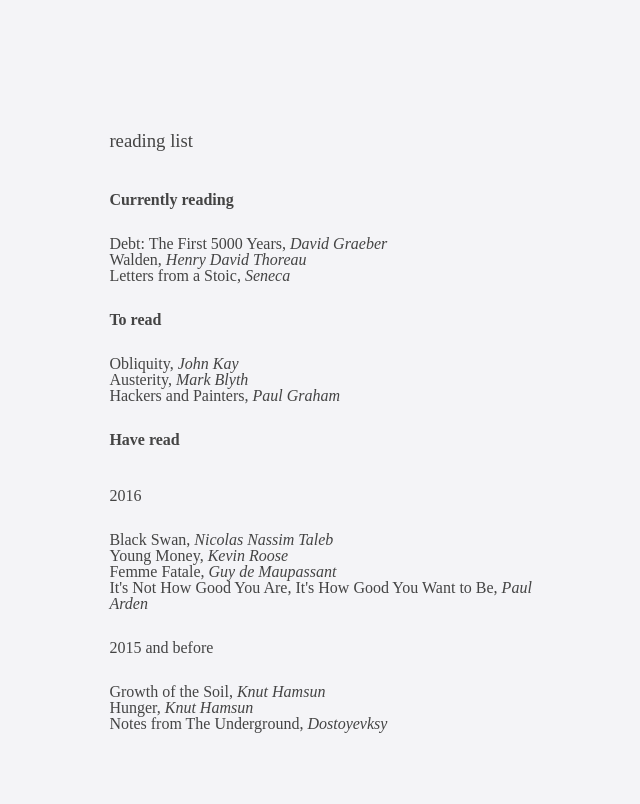
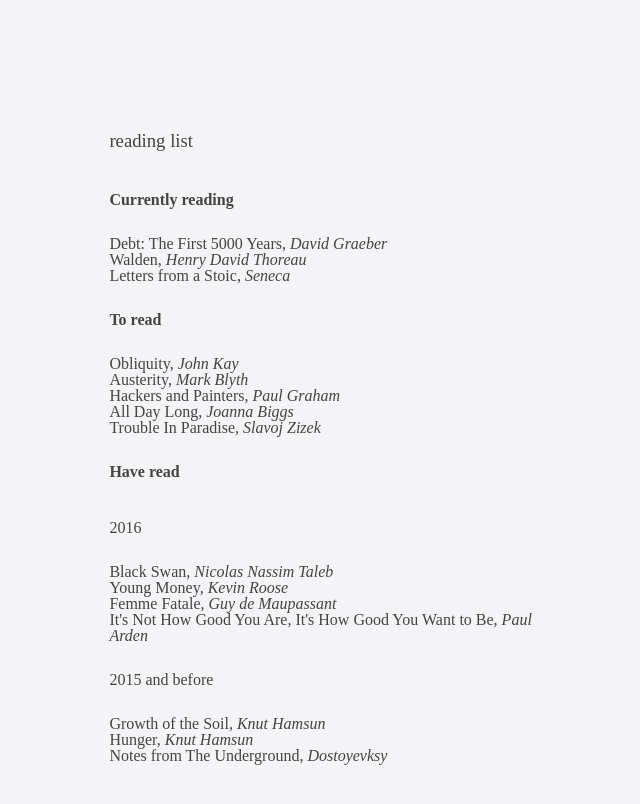
Before and after one commit to crossman36/timothyylim.github.io, a plain HTML site: page reading.html in a window 1280 px wide. Shown: the whole page, without its empty margins (313-953 px from the left). Drawn offline with Linux system fonts and the light colour scheme.

Commit message:
Update reading

```diff
--- a/books.html
+++ b/reading.html
@@ -9,6 +9,8 @@
 <li>Obliquity, <em>John Kay</em></li>
 <li>Austerity, <em>Mark Blyth</em></li>
 <li>Hackers and Painters, <em>Paul Graham</em> </li>
+<li>All Day Long, <em>Joanna Biggs</em></li>
+<li>Trouble In Paradise, <em>Slavoj Zizek</em></li>
 </ul>
 <p><strong>Have read</strong></p>
 <p>2016</p>
```
Also changed, not shown: 2 other files.
